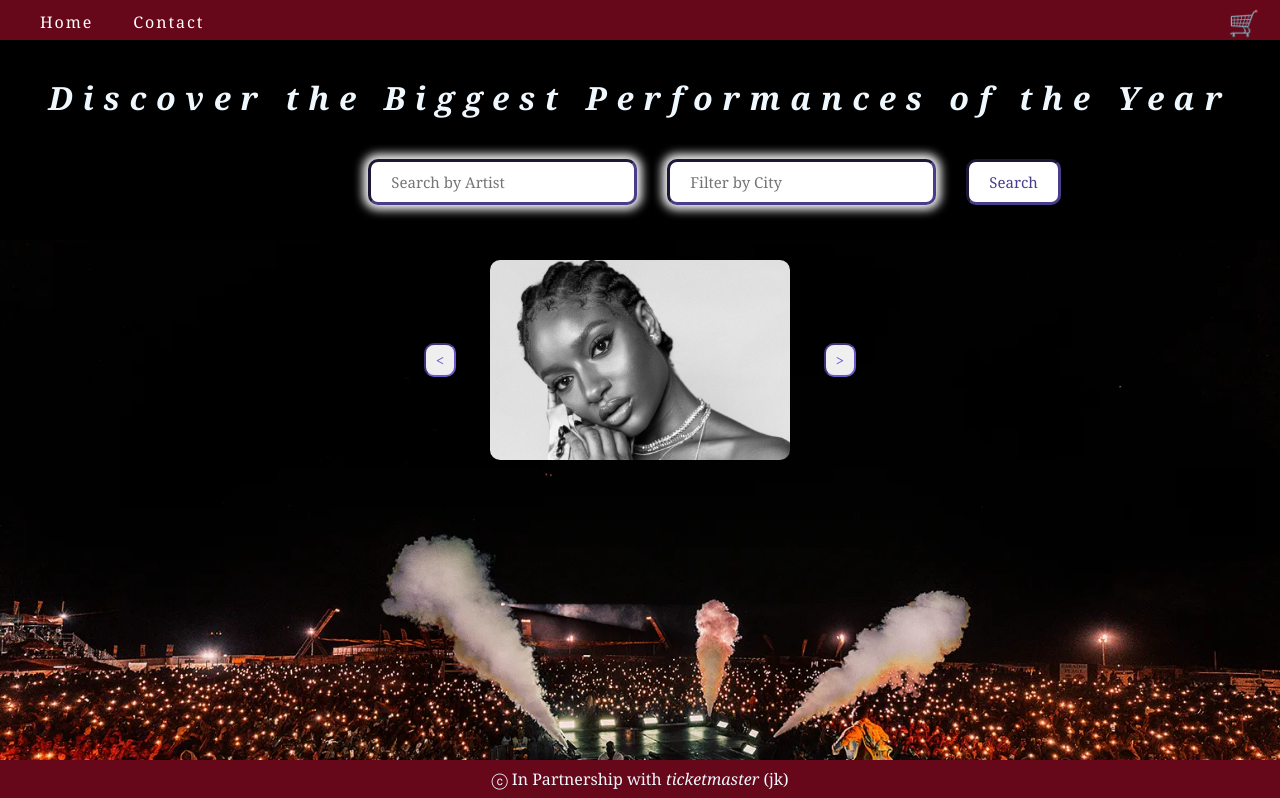
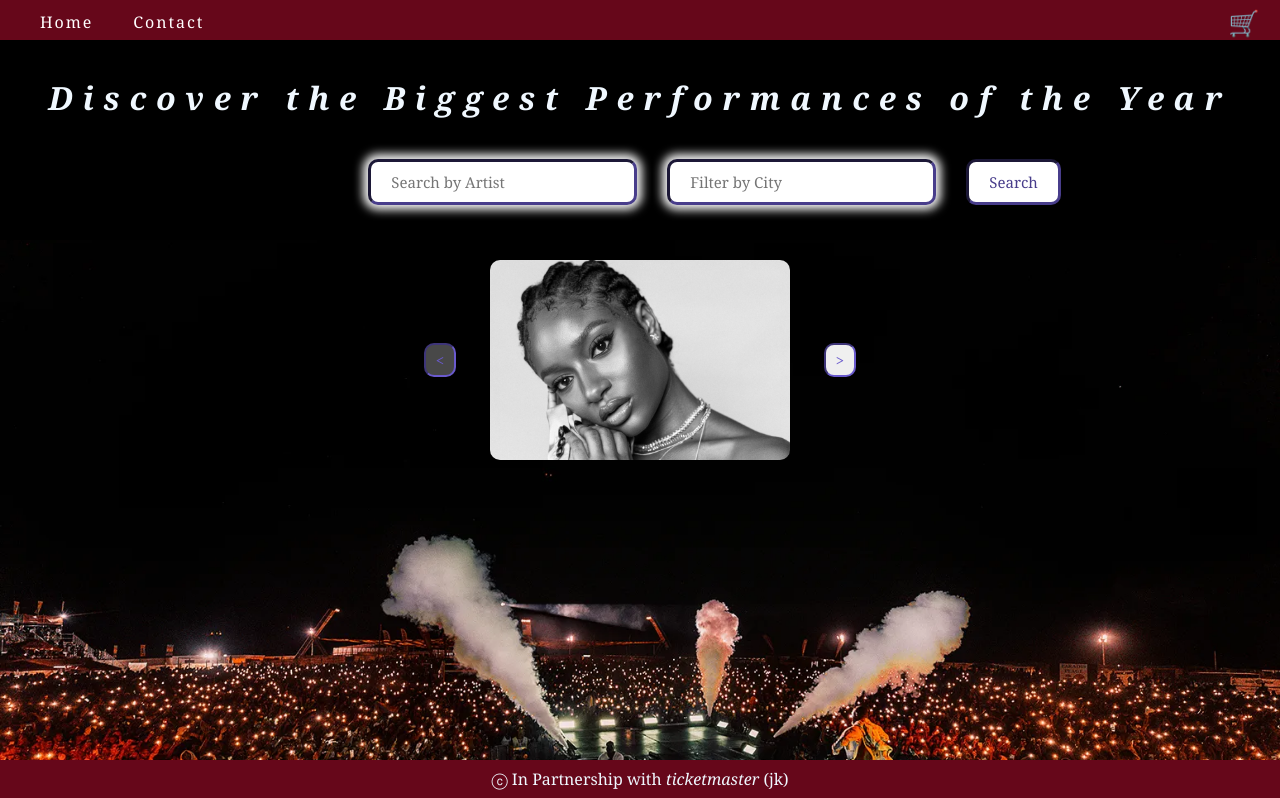
Before and after one commit to wghile/PS-Module2Project, a React (Vite) app: page / in a window 1280 px wide. Shown: the top 798 px of the page. Built offline with nearby package versions, Linux system fonts and the light colour scheme; no server answers.

Commit message:
back button is disabled on application load

```diff
--- a/src/components/Form.jsx
+++ b/src/components/Form.jsx
@@ -44,17 +44,19 @@ export default function Form({check}) {
     }
 
     //Button Toggle
-    let backButton = document.querySelector('#back-button')
-    let nextButton = document.querySelector('#next-button')
-    if(currentIndex == 0){
-        backButton?.setAttribute('disabled', '')
-    }else{
-        backButton?.removeAttribute('disabled', '')
+    const backButtonToggle = () => {
+        if(currentIndex > 0){
+            return false
+        }else{
+            return true
+        }
     }
-    if(currentIndex == 14){
-        nextButton?.setAttribute('disabled', '')
-    }else{
-        nextButton?.removeAttribute('disabled', '')
+    const nextButtonToggle = () => {
+        if(currentIndex === 14){
+            return true
+        }else{
+            return false
+        }
     }
 
   return (
@@ -72,9 +74,9 @@ export default function Form({check}) {
             </div>
         </div>
         <div className="section2">
-            <button id='back-button' onClick={decrementIndex} style={{color: 'slateblue'}}>{'<'}</button>
+            <button id='back-button' onClick={decrementIndex} style={{color: 'slateblue'}} disabled={backButtonToggle()}>{'<'}</button>
             <img src={background} />
-            <button id='next-button' onClick={incrementIndex} style={{color: 'slateblue'}}>{'>'}</button>
+            <button id='next-button' onClick={incrementIndex} style={{color: 'slateblue'}} disabled={nextButtonToggle()}>{'>'}</button>
         </div>
     </div>
   )
```
